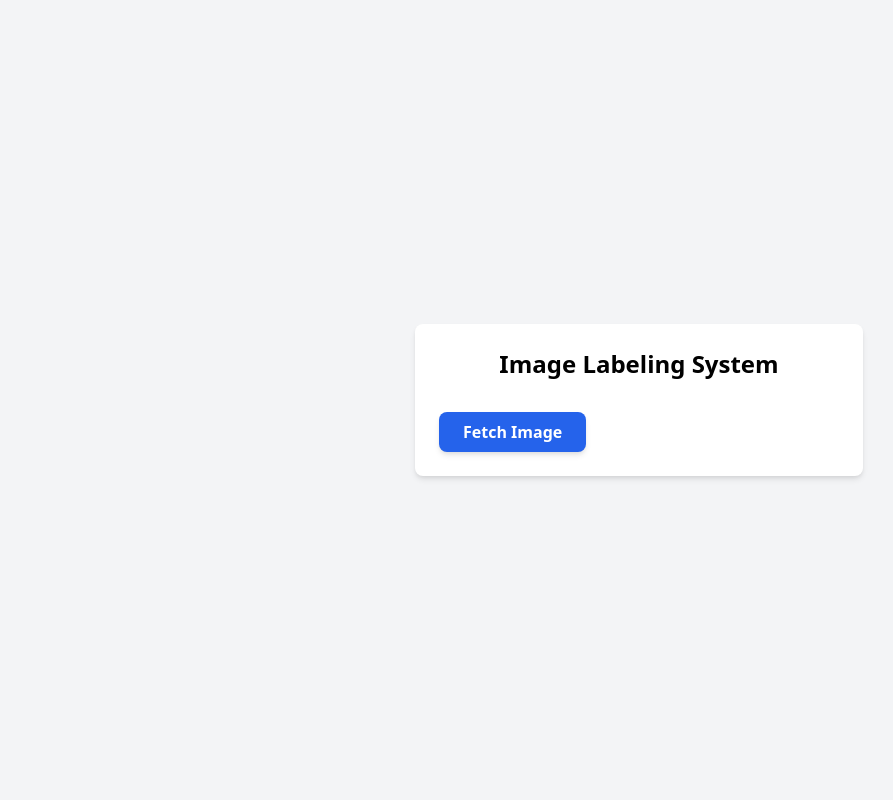
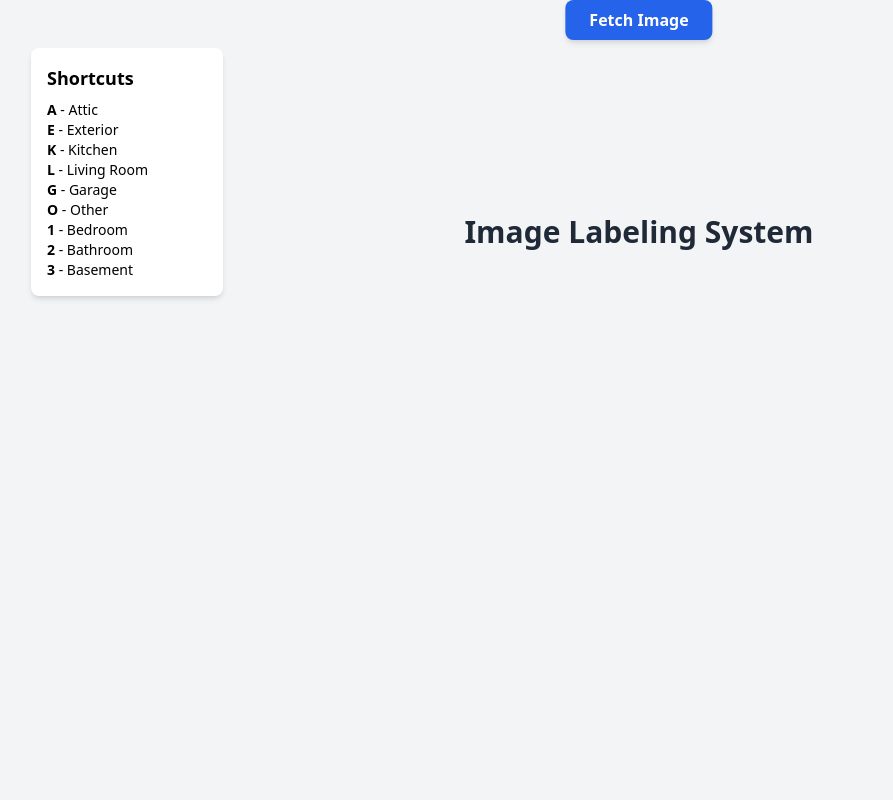
Before and after one commit to jwizenfeld04/Real-Estate-Image-Labeler, a Flask app: page / in a window 1280 px wide. Shown: the whole page, without its empty margins (1-894 px from the left). Run offline with Flask 3, Linux system fonts and the light colour scheme; some libraries are stand-ins or nearby versions.

Commit message:
added shortcuts and key

```diff
--- a/backend/app/templates/index.html
+++ b/backend/app/templates/index.html
@@ -2,37 +2,49 @@
 <html lang="en">
 
 <head>
-  <meta charset="UTF-8" />
-  <meta name="viewport" content="width=device-width, initial-scale=1.0" />
-  <title>COM4930 RE Image Labeler</title>
+  <meta charset="UTF-8">
+  <meta name="viewport" content="width=device-width, initial-scale=1.0">
+  <title>Image Labeling System</title>
   <!-- Tailwind CSS CDN -->
-  <link href="https://cdn.jsdelivr.net/npm/tailwindcss@2.2.19/dist/tailwind.min.css" rel="stylesheet" />
+  <script src="https://cdn.tailwindcss.com"></script>
   <script src="https://cdn.jsdelivr.net/npm/axios/dist/axios.min.js"></script>
 </head>
 
-<body class="bg-gray-100 flex items-center justify-center min-h-screen">
-  <div class="max-w-md w-full bg-white p-6 rounded-lg shadow-md">
-    <h1 class="text-2xl font-bold mb-4 text-center hidden">
-      Welcome to Flask with Tailwind CSS
-    </h1>
-    <h1 class="text-2xl font-bold text-center mb-8">
-      Image Labeling System
-    </h1>
+<body class="bg-gray-100 min-h-screen flex flex-col items-center justify-center py-10 relative">
 
-    <p class="text-gray-700 text-center hidden">
-      This is a boilerplate HTML template using Tailwind CSS.
-    </p>
+  <h1 class="text-3xl font-bold text-gray-800 mb-8">Image Labeling System</h1>
 
-    <button id="fetchImage"
-      class="px-6 py-2 bg-blue-600 text-white font-semibold rounded-lg shadow-md hover:bg-blue-700 focus:outline-none transition duration-300 text-center">
-      Fetch Image
-    </button>
+  <!-- Button to fetch the image -->
+  <button id="fetchImage"
+    class="absolute z-10 px-6 py-2 bg-blue-600 text-white font-semibold rounded-lg shadow-md hover:bg-blue-700 focus:outline-none transition duration-300 top-0 left-1/2 transform -translate-x-1/2">
+    Fetch Image
+  </button>
+
+  <div class="absolute left-0 top-0 mt-12 ml-8 w-48 bg-white p-4 rounded-lg shadow-md">
+    <h3 class="text-lg font-semibold mb-2">Shortcuts</h3>
+    <ul class="text-sm">
+      <li><span class="font-bold">A</span> - Attic</li>
+      <li><span class="font-bold">E</span> - Exterior</li>
+      <li><span class="font-bold">K</span> - Kitchen</li>
+      <li><span class="font-bold">L</span> - Living Room</li>
+      <li><span class="font-bold">G</span> - Garage</li>
+      <li><span class="font-bold">O</span> - Other</li>
+      <li><span class="font-bold">1</span> - Bedroom</li>
+      <li><span class="font-bold">2</span> - Bathroom</li>
+      <li><span class="font-bold">3</span> - Basement</li>
+    </ul>
   </div>
-  <div id="imageContainer" class="mt-8">
-    <img id="image" src="" alt="Image will appear here" class="w-96 h-auto rounded-lg shadow-lg hidden" />
+
+
+  <!-- Placeholder for the image -->
+  <div id="imageContainer" class="relative w-96 h-64 mt-12">
+    <img id="image" src="" alt="Image will appear here"
+      class="w-full h-full object-cover rounded-lg shadow-lg hidden" />
   </div>
-  <div id="labelContainer" class="mt-8 hidden">
-    <h3 class="text-lg font-medium text-gray-700 mb-4">Select a Label for the Image</h3>
+
+  <!-- Form to label the image -->
+  <div id="labelContainer" class="mt-4 hidden">
+    <h3 class="text-lg font-medium text-gray-700 mb-4 text-center">Select a Label for the Image</h3>
     <form id="labelForm" class="flex flex-col space-y-4 items-center">
       <select id="labelSelect"
         class="w-full max-w-xs px-4 py-2 border border-gray-300 rounded-lg shadow-sm focus:outline-none focus:ring-2 focus:ring-blue-500 focus:border-blue-500">
@@ -53,10 +65,12 @@
       </button>
     </form>
   </div>
+
   <script>
-    let image_id;
-    // Fetch image when button is clicked
-    document.getElementById('fetchImage').addEventListener('click', function () {
+    let imageId;  // To store the image ID after fetching
+
+    // Function to fetch an image
+    function fetchImage() {
       axios.get('/get_image')
         .then(function (response) {
           const imageUrl = response.data.image_url;
@@ -73,6 +87,11 @@
         .catch(function (error) {
           console.error('Error fetching image:', error);
         });
+    }
+
+    // Initial fetch image on page load
+    document.getElementById('fetchImage').addEventListener('click', function () {
+      fetchImage();
     });
 
     // Handle the form submission for the label
@@ -89,12 +108,43 @@
       })
         .then(function (response) {
           alert('Label submitted: ' + JSON.stringify(response.data));
+
+          // Fetch a new image after submission
+          fetchImage();
         })
         .catch(function (error) {
           console.error('Error submitting label:', error);
         });
     });
+
+    // Add keyboard shortcuts for form submission
+
+    const keyLabelMap = {
+      'a': 'Attic',
+      'e': 'Exterior',
+      'k': 'Kitchen',
+      'l': 'Living Room',
+      'g': 'Garage',
+      'o': 'Other',
+      '1': 'Bedroom',
+      '2': 'Bathroom',
+      '3': 'Basement'
+    };
+
+    document.addEventListener('keydown', function (event) {
+      if (event.key === 'Enter') {
+        // Simulate form submission when "Enter" is pressed
+        event.preventDefault();
+        document.getElementById('labelForm').dispatchEvent(new Event('submit'));
+      }
+      const label = keyLabelMap[event.key.toLowerCase()];
+      if (label) {
+        event.preventDefault();  // Prevent default behavior
+        document.getElementById('labelSelect').value = label;  // Set the corresponding label
+      }
+    });
   </script>
+
 </body>
 
 </html>
```
